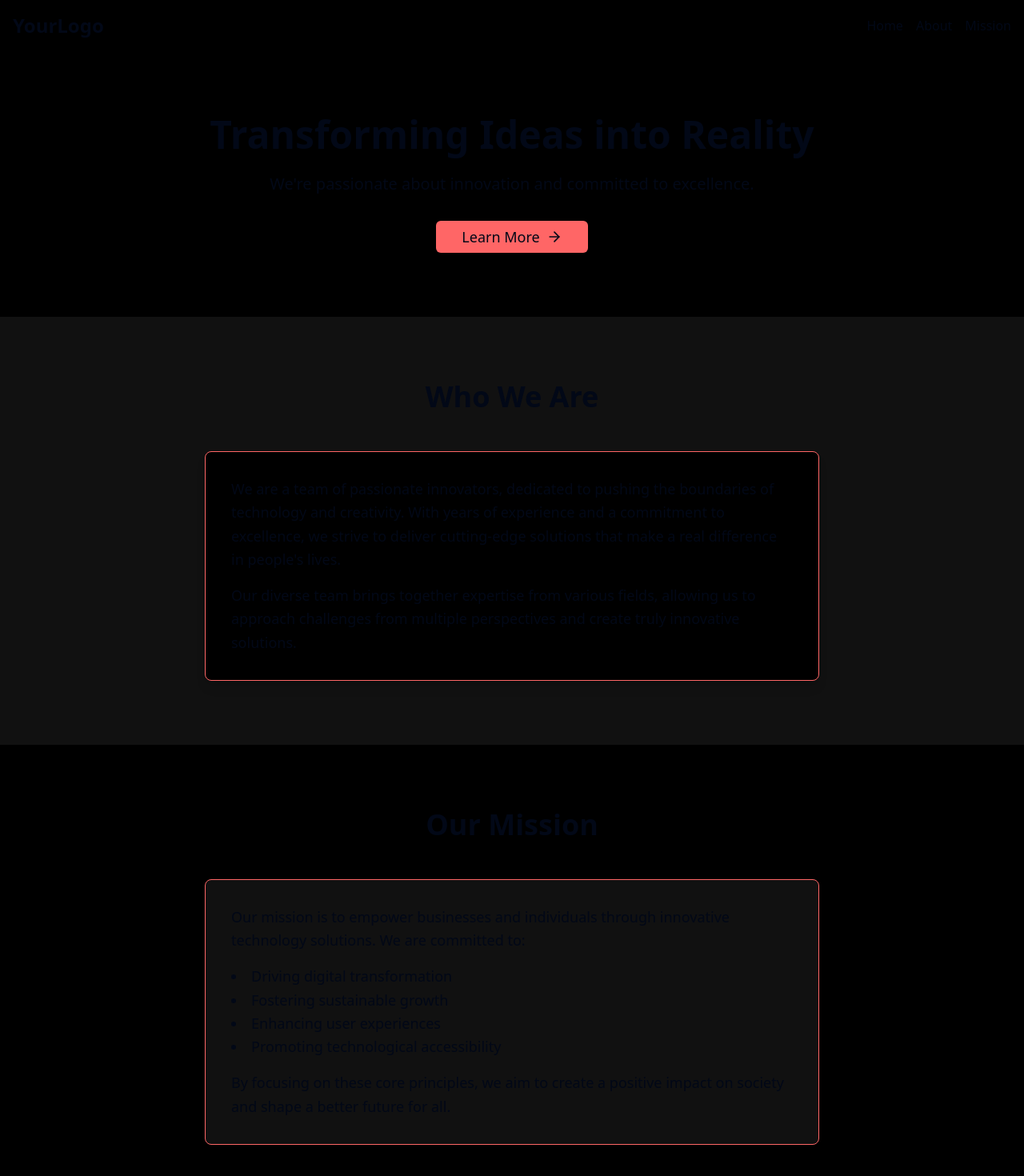
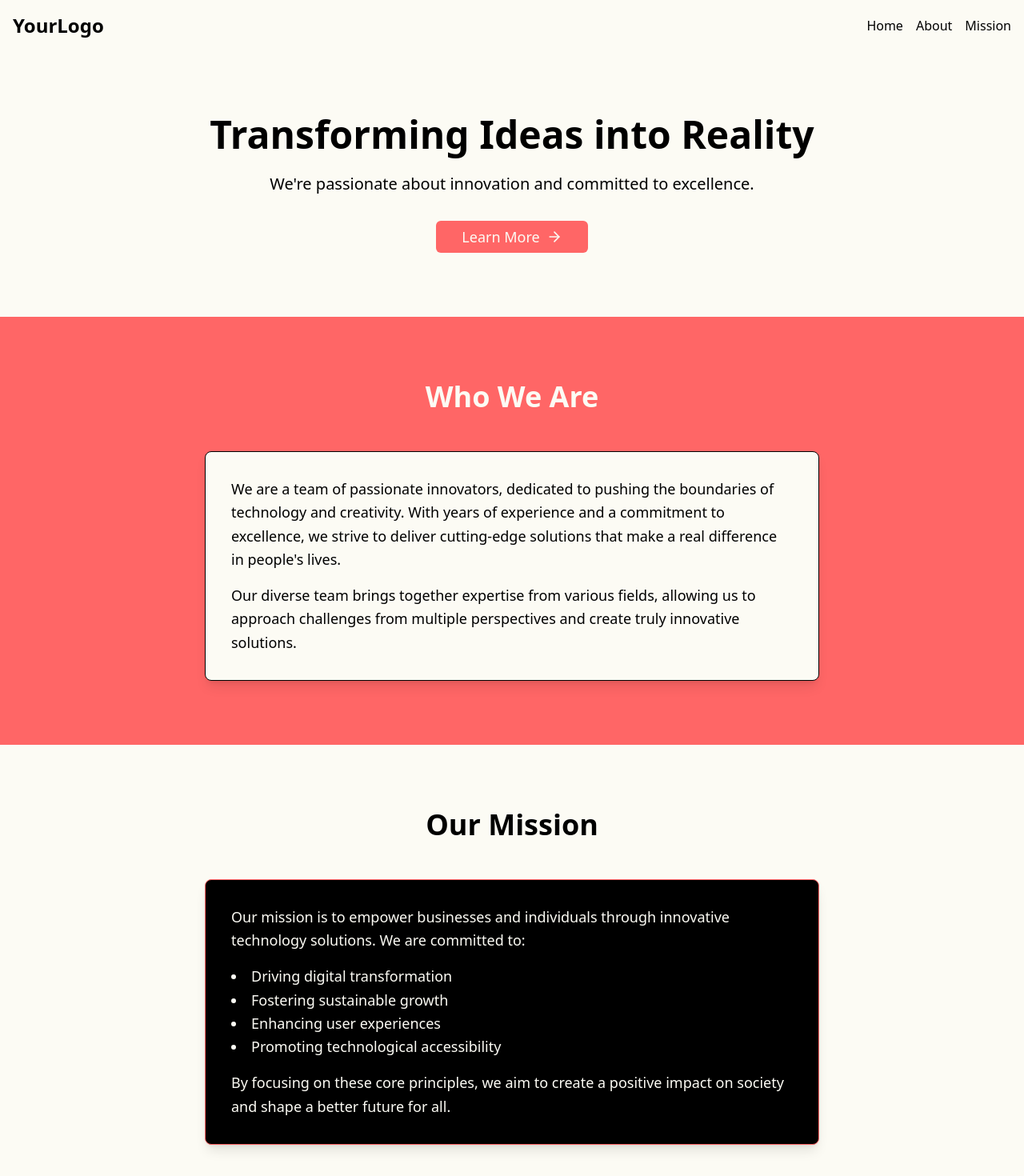
Before and after one commit to GPT-Engineer-App/cozy-landing-haven, a React (Vite) app: page / in a window 1280 px wide. Shown: the top 1470 px of the page at 80% size. Built offline with nearby package versions, Linux system fonts and the light colour scheme.

Commit message:
GPT Engineer Update [skip gpt_engineer]

```diff
--- a/src/pages/Index.jsx
+++ b/src/pages/Index.jsx
@@ -3,16 +3,16 @@ import { ArrowRight } from "lucide-react";
 
 const Index = () => {
   return (
-    <div className="min-h-screen flex flex-col bg-black text-beige">
+    <div className="min-h-screen flex flex-col bg-[#FCFBF4] text-black">
       {/* Header */}
-      <header className="bg-black shadow-sm">
+      <header className="bg-[#FCFBF4] shadow-sm">
         <div className="container mx-auto px-4 py-4 flex justify-between items-center">
-          <h1 className="text-2xl font-bold text-beige">YourLogo</h1>
+          <h1 className="text-2xl font-bold text-black">YourLogo</h1>
           <nav>
             <ul className="flex space-x-4">
-              <li><a href="#" className="text-beige hover:text-[#ff6666]">Home</a></li>
-              <li><a href="#" className="text-beige hover:text-[#ff6666]">About</a></li>
-              <li><a href="#" className="text-beige hover:text-[#ff6666]">Mission</a></li>
+              <li><a href="#" className="text-black hover:text-[#ff6666]">Home</a></li>
+              <li><a href="#" className="text-black hover:text-[#ff6666]">About</a></li>
+              <li><a href="#" className="text-black hover:text-[#ff6666]">Mission</a></li>
             </ul>
           </nav>
         </div>
@@ -20,11 +20,11 @@ const Index = () => {
 
       <main className="flex-grow">
         {/* Hero Section */}
-        <section className="bg-black py-20">
+        <section className="bg-[#FCFBF4] py-20">
           <div className="container mx-auto px-4 text-center">
-            <h2 className="text-5xl font-bold text-beige mb-6">Transforming Ideas into Reality</h2>
-            <p className="text-xl text-beige mb-8">We're passionate about innovation and committed to excellence.</p>
-            <Button className="bg-[#ff6666] hover:bg-[#ff8080] text-beige text-lg px-8 py-3">
+            <h2 className="text-5xl font-bold text-black mb-6">Transforming Ideas into Reality</h2>
+            <p className="text-xl text-black mb-8">We're passionate about innovation and committed to excellence.</p>
+            <Button className="bg-[#ff6666] hover:bg-[#ff8080] text-[#FCFBF4] text-lg px-8 py-3">
               Learn More
               <ArrowRight className="ml-2 h-5 w-5" />
             </Button>
@@ -32,14 +32,14 @@ const Index = () => {
         </section>
 
         {/* Who We Are Section */}
-        <section className="py-20 bg-[#111]">
+        <section className="py-20 bg-[#ff6666]">
           <div className="container mx-auto px-4">
-            <h3 className="text-4xl font-bold text-center text-beige mb-12">Who We Are</h3>
-            <div className="bg-black p-8 rounded-lg shadow-lg border border-[#ff6666] max-w-3xl mx-auto">
-              <p className="text-beige text-lg leading-relaxed mb-4">
+            <h3 className="text-4xl font-bold text-center text-[#FCFBF4] mb-12">Who We Are</h3>
+            <div className="bg-[#FCFBF4] p-8 rounded-lg shadow-lg border border-black max-w-3xl mx-auto">
+              <p className="text-black text-lg leading-relaxed mb-4">
                 We are a team of passionate innovators, dedicated to pushing the boundaries of technology and creativity. With years of experience and a commitment to excellence, we strive to deliver cutting-edge solutions that make a real difference in people's lives.
               </p>
-              <p className="text-beige text-lg leading-relaxed">
+              <p className="text-black text-lg leading-relaxed">
                 Our diverse team brings together expertise from various fields, allowing us to approach challenges from multiple perspectives and create truly innovative solutions.
               </p>
             </div>
@@ -47,20 +47,20 @@ const Index = () => {
         </section>
 
         {/* Mission Section */}
-        <section className="py-20 bg-black">
+        <section className="py-20 bg-[#FCFBF4]">
           <div className="container mx-auto px-4">
-            <h3 className="text-4xl font-bold text-center text-beige mb-12">Our Mission</h3>
-            <div className="bg-[#111] p-8 rounded-lg shadow-lg border border-[#ff6666] max-w-3xl mx-auto">
-              <p className="text-beige text-lg leading-relaxed mb-4">
+            <h3 className="text-4xl font-bold text-center text-black mb-12">Our Mission</h3>
+            <div className="bg-black p-8 rounded-lg shadow-lg border border-[#ff6666] max-w-3xl mx-auto">
+              <p className="text-[#FCFBF4] text-lg leading-relaxed mb-4">
                 Our mission is to empower businesses and individuals through innovative technology solutions. We are committed to:
               </p>
-              <ul className="list-disc list-inside text-beige text-lg leading-relaxed mb-4">
+              <ul className="list-disc list-inside text-[#FCFBF4] text-lg leading-relaxed mb-4">
                 <li>Driving digital transformation</li>
                 <li>Fostering sustainable growth</li>
                 <li>Enhancing user experiences</li>
                 <li>Promoting technological accessibility</li>
               </ul>
-              <p className="text-beige text-lg leading-relaxed">
+              <p className="text-[#FCFBF4] text-lg leading-relaxed">
                 By focusing on these core principles, we aim to create a positive impact on society and shape a better future for all.
               </p>
             </div>
@@ -69,7 +69,7 @@ const Index = () => {
       </main>
 
       {/* Footer */}
-      <footer className="bg-black text-beige py-8 border-t border-[#ff6666]">
+      <footer className="bg-black text-[#FCFBF4] py-8 border-t border-[#ff6666]">
         <div className="container mx-auto px-4 text-center">
           <p>&copy; 2024 YourCompany. All rights reserved.</p>
         </div>
```
